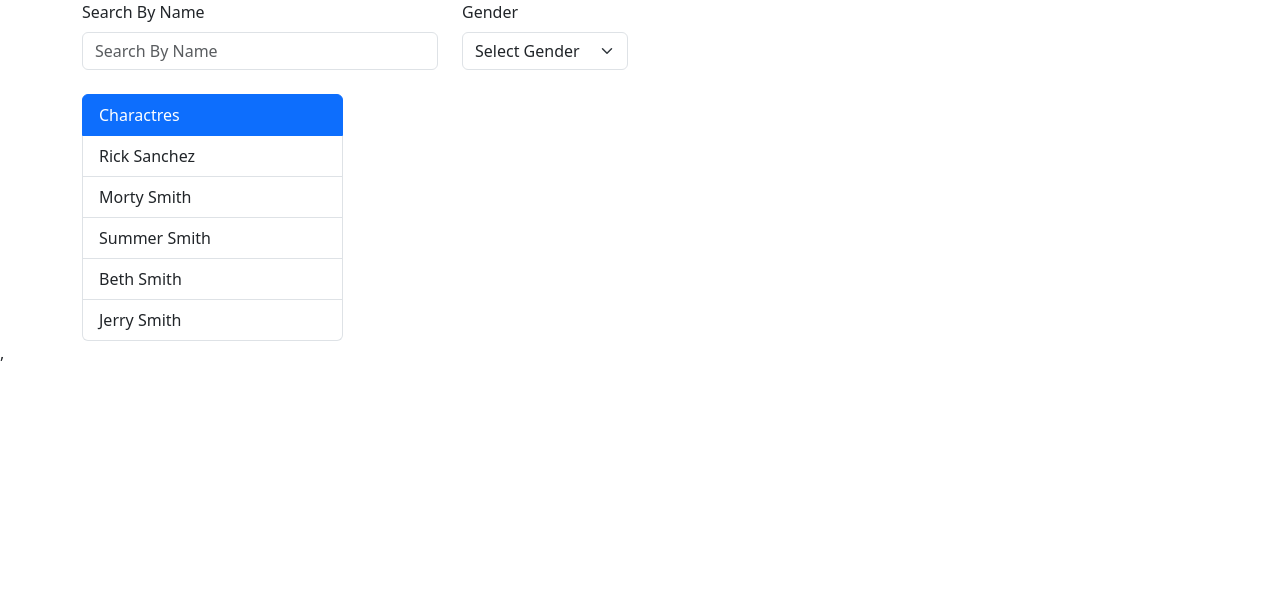
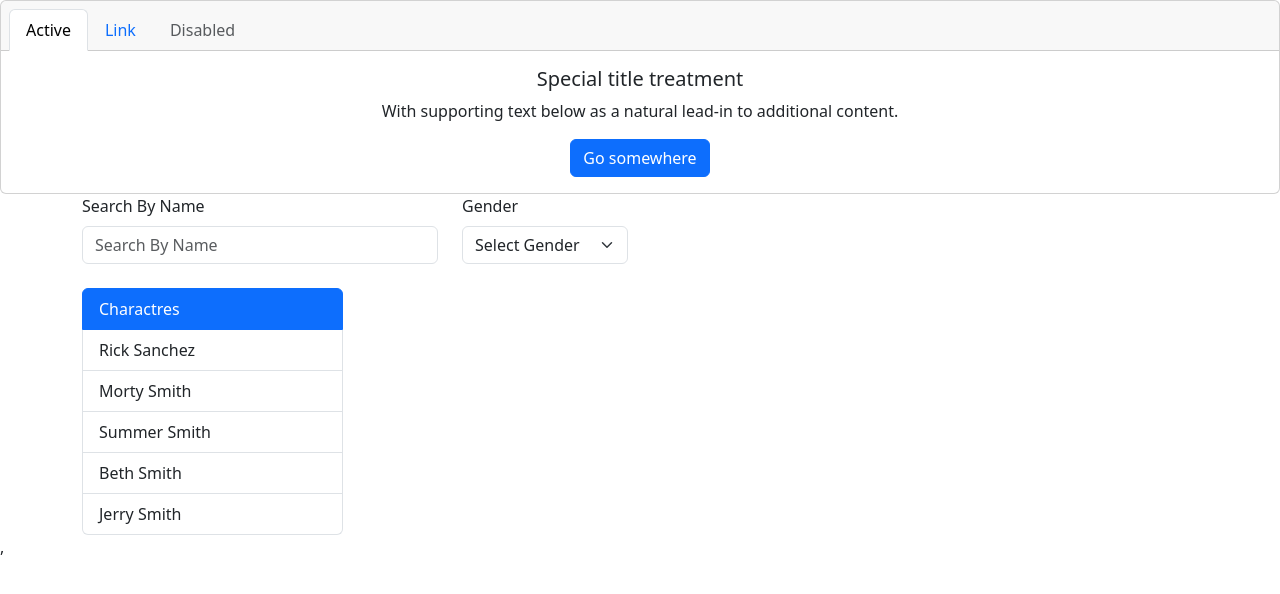
Before and after one commit to KanishkaKodithuwakku/Advanced-React-Hooks, a React (Create React App) app in the folder dev-app/: page / in a window 1280 px wide. Shown: the top 594 px of the page. Built offline with nearby package versions, Linux system fonts and the light colour scheme.

Commit message:
change start script in package json

```diff
--- a/dev-app/package.json
+++ b/dev-app/package.json
@@ -13,7 +13,7 @@
     "web-vitals": "^2.1.4"
   },
   "scripts": {
-    "start": "react-scripts start",
+    "start": "react-scripts --openssl-legacy-provider start",
     "build": "react-scripts build",
     "test": "react-scripts test",
     "eject": "react-scripts eject"
--- a/dev-app/src/App.js
+++ b/dev-app/src/App.js
@@ -1,12 +1,14 @@
 import React from "react";
 import CustomHook from "./Sanbox/CustomHook";
 import FilterDataHook from "./Sanbox/FilterDataHook";
+import Navigation from "./components/Layouts/Navigation";
 
 const App = () => {
 
 
   return (
     <>
+      <Navigation/>
       {/* <CustomHook/> */}
       <FilterDataHook/>
     </>
--- /dev/null
+++ b/dev-app/src/components/Layouts/Navigation.js
@@ -0,0 +1,40 @@
+import React from "react";
+
+
+const Navigation = () => {
+
+
+    return (
+      <div class="card text-center">
+        <div class="card-header">
+          <ul class="nav nav-tabs card-header-tabs">
+            <li class="nav-item">
+              <a class="nav-link active" aria-current="true" href="#">
+                Active
+              </a>
+            </li>
+            <li class="nav-item">
+              <a class="nav-link" href="#">
+                Link
+              </a>
+            </li>
+            <li class="nav-item">
+              <a class="nav-link disabled">Disabled</a>
+            </li>
+          </ul>
+        </div>
+        <div class="card-body">
+          <h5 class="card-title">Special title treatment</h5>
+          <p class="card-text">
+            With supporting text below as a natural lead-in to additional
+            content.
+          </p>
+          <a href="#" class="btn btn-primary">
+            Go somewhere
+          </a>
+        </div>
+      </div>
+    );
+
+}
+export default Navigation;
```
